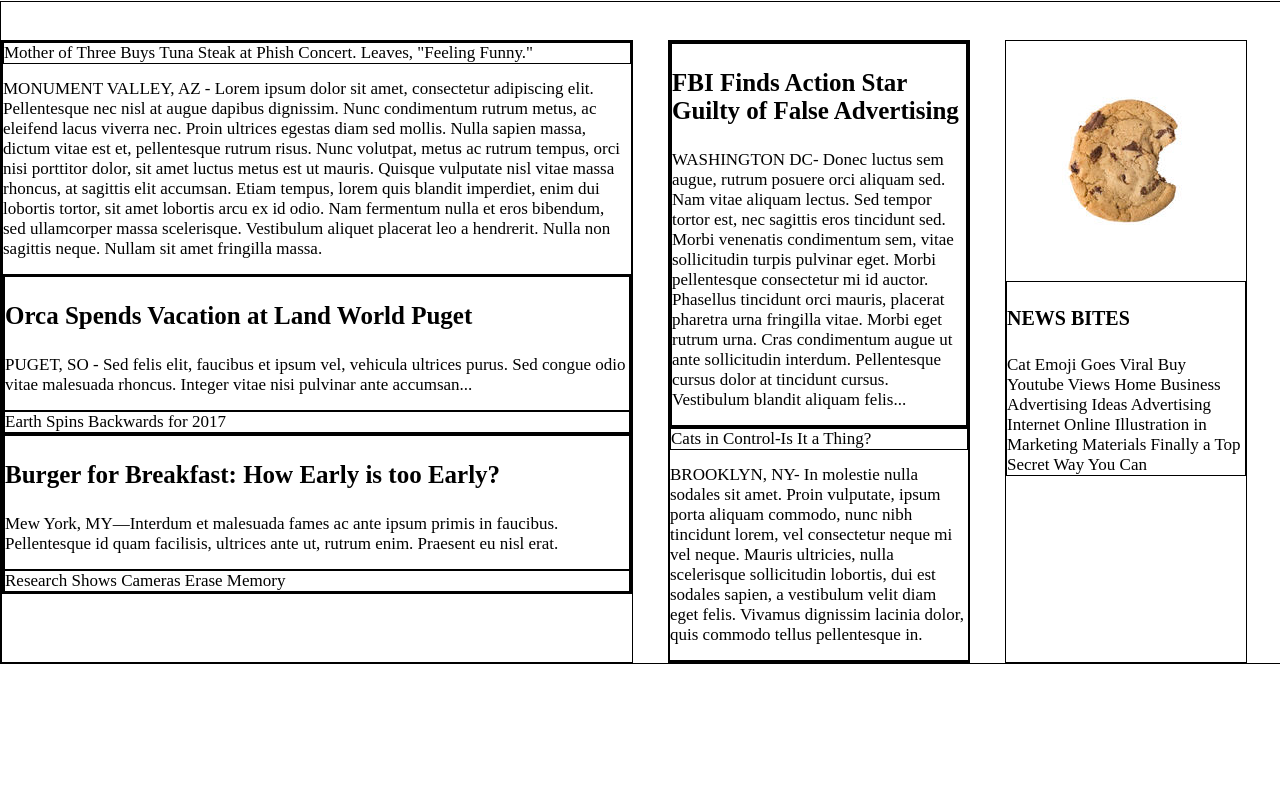
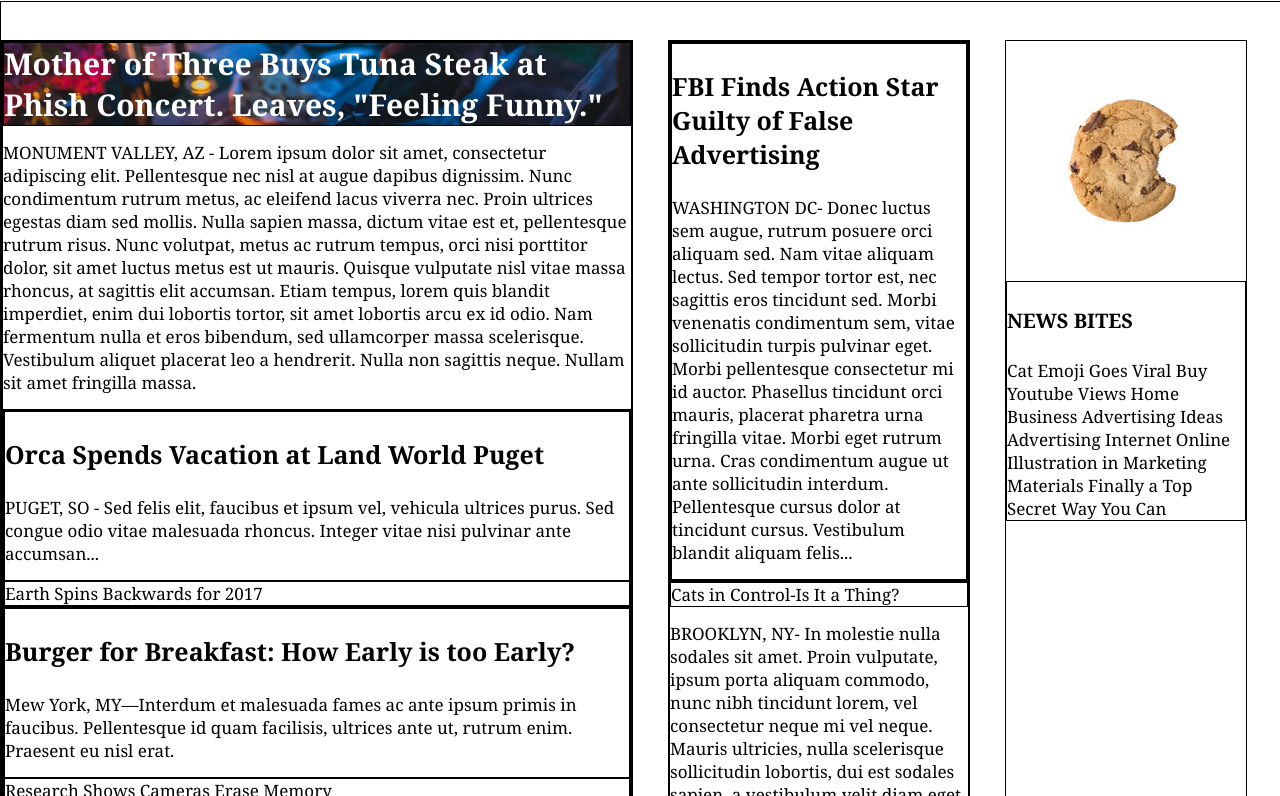
Before and after one commit to ckimball875/MyTimes, a plain HTML site: page index.html in a window 1280 px wide. Shown: the part 71-867 px from the top of the page. Before the commit the page ends 800 px from the top, so only its background shows below. Drawn offline with Linux system fonts and the light colour scheme.

Commit message:
Started with images (step 4).

```diff
--- a/index.html
+++ b/index.html
@@ -30,10 +30,10 @@
     </header>
     <div class="news border1">
       <div class="height35"></div>
-      <div class="left column">
+      <div class="left column border1">
         <div class="border1">
-          <div class="border1">
-            <p>Mother of Three Buys Tuna Steak at Phish Concert. Leaves, "Feeling Funny."</p>
+          <div class="motherOfThree border1">
+            <p class="imageText">Mother of Three Buys Tuna Steak at Phish Concert. Leaves, "Feeling Funny."</p>
           </div>
           <div class="story">
             <p>MONUMENT VALLEY, AZ - Lorem ipsum dolor sit amet, consectetur adipiscing elit. Pellentesque nec nisl at augue dapibus dignissim. Nunc condimentum rutrum metus, ac eleifend lacus viverra nec. Proin ultrices egestas diam sed mollis. Nulla sapien massa, dictum vitae est et, pellentesque rutrum risus. Nunc volutpat, metus ac rutrum tempus, orci nisi porttitor dolor, sit amet luctus metus est ut mauris. Quisque vulputate nisl vitae massa rhoncus, at sagittis elit accumsan. Etiam tempus, lorem quis blandit imperdiet, enim dui lobortis tortor, sit amet lobortis arcu ex id odio. Nam fermentum nulla et eros bibendum, sed ullamcorper massa scelerisque. Vestibulum aliquet placerat leo a hendrerit. Nulla non sagittis neque. Nullam sit amet fringilla massa.</p>
@@ -50,7 +50,7 @@
           </div>
         </div>
       </div>
-      <div class="middle column">
+      <div class="middle column border1">
         <div class="border1">
           <div class="storyWithHeading">
             <p class="storyHeading headingFontSize">FBI Finds Action Star Guilty of False Advertising</p>
@@ -62,7 +62,7 @@
           <p class="story">BROOKLYN, NY- In molestie nulla sodales sit amet. Proin vulputate, ipsum porta aliquam commodo, nunc nibh tincidunt lorem, vel consectetur neque mi vel neque. Mauris ultricies, nulla scelerisque sollicitudin lobortis, dui est sodales sapien, a vestibulum velit diam eget felis. Vivamus dignissim lacinia dolor, quis commodo tellus pellentesque in.</p>
         </div>
       </div>
-      <div class="right column">
+      <div class="right column border1">
         <img src="./resources/images/img-news-bite.png"/>
         <div class="border1">
           <p class="storyHeading newsBitesFontSize">NEWS BITES</p>
--- a/resources/css/style.css
+++ b/resources/css/style.css
@@ -12,11 +12,14 @@ header {
   display: flex;
   align-items: center;
   justify-content: space-between;
-  font-family: Verdana;
   font-size: 14px;
   font-weight: bold;
   padding-bottom: 10px;
   border-bottom: solid 1px black;
+}
+
+header p {
+  font-family: Verdana;
 }
 
 .logo {
@@ -60,7 +63,6 @@ span a {
   flex-shrink: 0;
   flex-direction: column;
   min-height: 300px;
-  border: solid 1px black;
   margin-right: 35px;
 }
 
@@ -78,6 +80,7 @@ span a {
 
 p {
   margin: 0px;
+  font-family: Georgia;
   font-size: 17px;
 }
 
@@ -111,3 +114,13 @@ p {
   padding-bottom: 15px;
   border-bottom: solid 1px black;
 }
+
+.motherOfThree {
+  background-image: url("../../resources/images/img-story-main.png");
+}
+
+.imageText {
+  font-weight: bold;
+  font-size: 30px;
+  color: white;
+}
```
